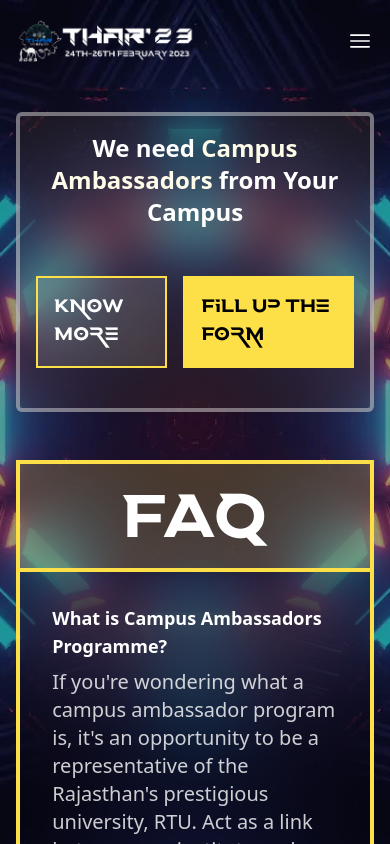
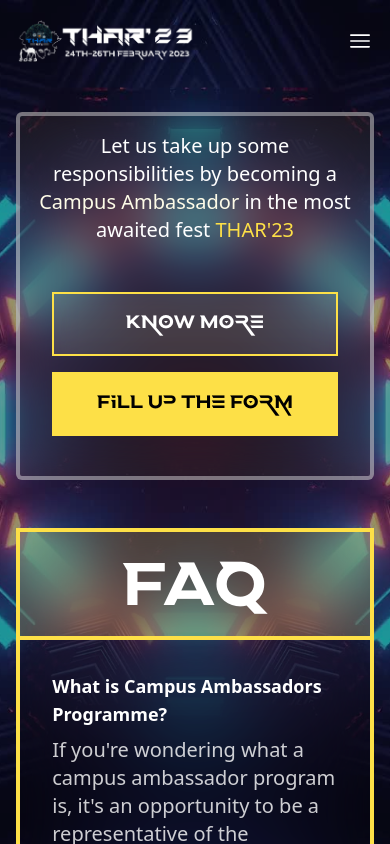
Before and after one commit to ishanjain1502/thar, a Next.js app: page /ca in a window 390 px wide. Shown: the top 844 px of the page. Built offline with nearby package versions, Linux system fonts and the light colour scheme.

Commit message:
new hero text

```diff
--- a/components/ca/Hero.js
+++ b/components/ca/Hero.js
@@ -7,20 +7,21 @@ export default function Hero() {
       id="hero"
     >
       <div className="w-11/12 sm:w-10/12 md:w-8/12 xl:w-8/12 bg-yellow-300/5 backdrop-blur-xl  rounded-md border-4 border-white/40 p-4 md:p-6 lg:p-8 xl:p-12">
-        <div className="text-2xl sm:text-3xl md:text-4xl lg:text-5xl xl:text-6xl 2xl:text-7xl text-center font-semibold">
-          We need <span className="text-yellow-50">Campus Ambassadors</span>{" "}
-          from Your Campus
+        <div className="text-xl md:text-2xl lg:text-3xl xl:text-4xl text-center">
+          Let us take up some responsibilities by becoming a{" "}
+          <span className="text-yellow-50">Campus Ambassador</span> in the most
+          awaited fest <span className="text-yellow-300">THAR&apos;23</span>
         </div>
-        <div className="flex flex-row justify-center items-center pt-12 pb-6 gap-4">
+        <div className="flex flex-col sm:flex-row justify-center items-center pt-12 pb-6 gap-4">
           <a
             href="#aboutca"
-            className="font-spaceboards text-lg lg:text-xl p-4 border-2 bg-white/10 backdrop-blur-lg text-white border-yellow-300 hover:brightness-110 hover:bg-white/20 hover:text-yellow-300 hover:-translate-y-1 hover:shadow-xl active:scale-95 transition-all ease-in-out"
+            className="font-spaceboards w-[90%] sm:w-fit text-center text-lg lg:text-xl p-4 border-2 bg-white/10 backdrop-blur-lg text-white border-yellow-300 hover:brightness-110 hover:bg-white/20 hover:text-yellow-300 hover:-translate-y-1 hover:shadow-xl active:scale-95 transition-all ease-in-out"
           >
             Know More
           </a>
           <a
             href="#caform"
-            className="font-spaceboards text-lg lg:text-xl p-4 border-2 bg-yellow-300 backdrop-blur-lg text-black border-yellow-300 hover:-translate-y-1 hover:brightness-110 hover:shadow-yellow-300 active:scale-95 transition-all ease-in-out"
+            className="font-spaceboards w-[90%] sm:w-fit text-center text-lg lg:text-xl p-4 border-2 bg-yellow-300 backdrop-blur-lg text-black border-yellow-300 hover:-translate-y-1 hover:brightness-110 hover:shadow-yellow-300 active:scale-95 transition-all ease-in-out"
           >
             Fill Up the Form
           </a>
```
